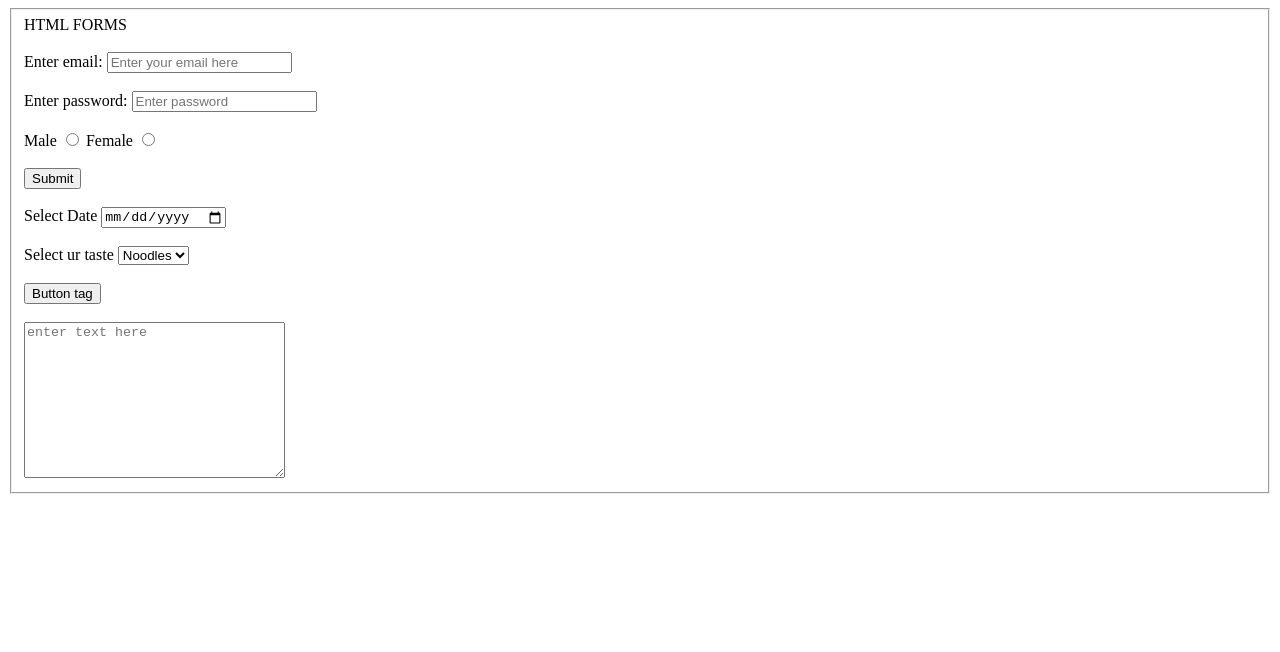
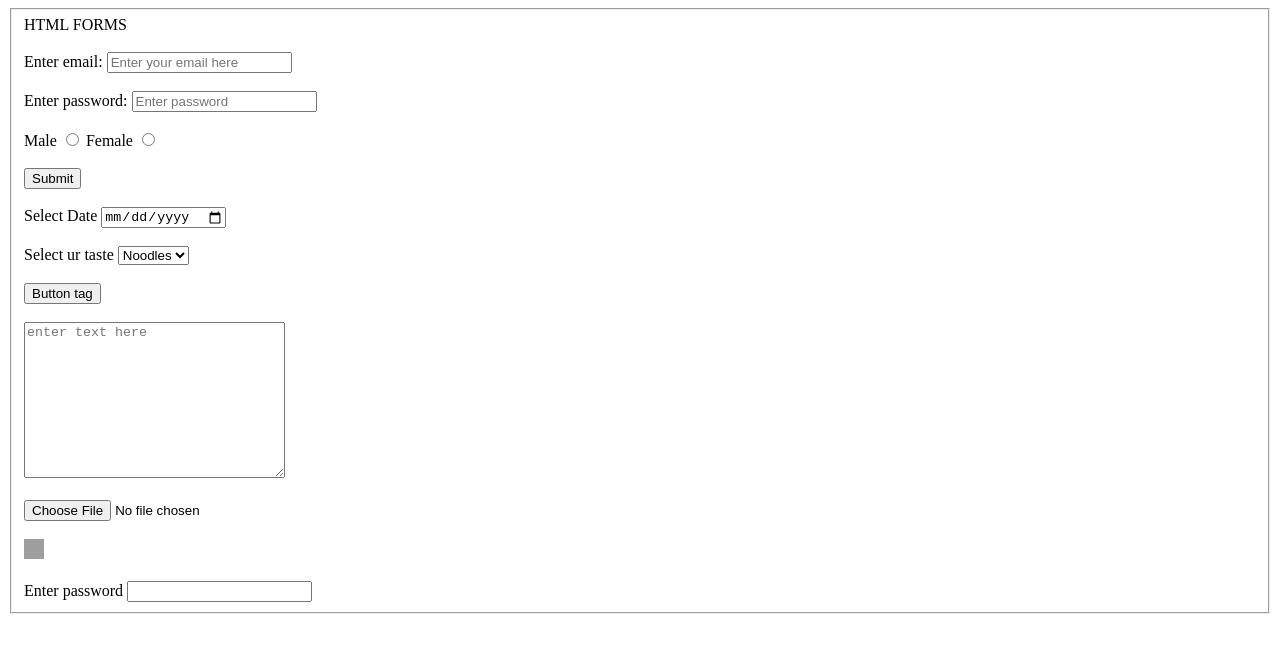
Before and after one commit to CodeX-Addy/HTML-Basics, a plain HTML site: page forms.html in a window 1280 px wide. Drawn offline with Linux system fonts and the light colour scheme; grey boxes are pictures that could not be loaded.

Commit message:
Update forms.html

```diff
--- a/forms.html
+++ b/forms.html
@@ -15,7 +15,7 @@
         <br/>
         <br/>
         <label for="email">Enter email:</label>
-        <input type="text" id="email" placeholder="Enter your email here">
+        <input type="text" id="email" placeholder="Enter your email here"><!--Placeholder is optional-->
         <br/>
         <br/>
         <label for="password">Enter password:</label>
@@ -54,6 +54,22 @@
         <br/>
         <!--Text Area-->
         <textarea name="textArea" id="textArea" cols="30" rows="10" placeholder="enter text here"></textarea>
+        <br>
+        <br>
+        <!--File select-->
+        <input type="file" name="fileSelect">
+        <br>
+        <br>
+        <!--Image attribute-->
+        <input type="image" name="Imagebutton" id="image" src="https://tse2.mm.bing.net/th?id=OIP.avb9nDfw3kq7NOoP0grM4wHaEK&pid=Api&P=0&h=180" height="20px" width="20px" alt="Image button">
+
+        <!--Password-->
+        <br>
+        <br>
+        <label for="passWord">Enter password</label>
+        <input type="password" name="pass1" id="passWord">
+
+
         </fieldset>
     </form>
 </body>
```
